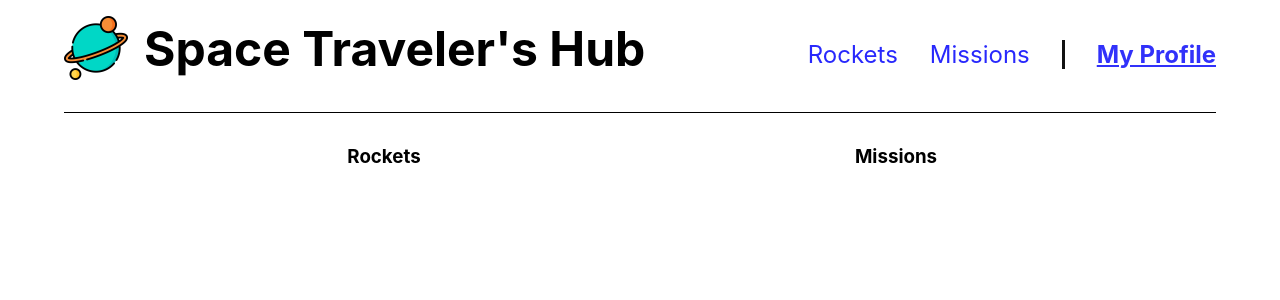
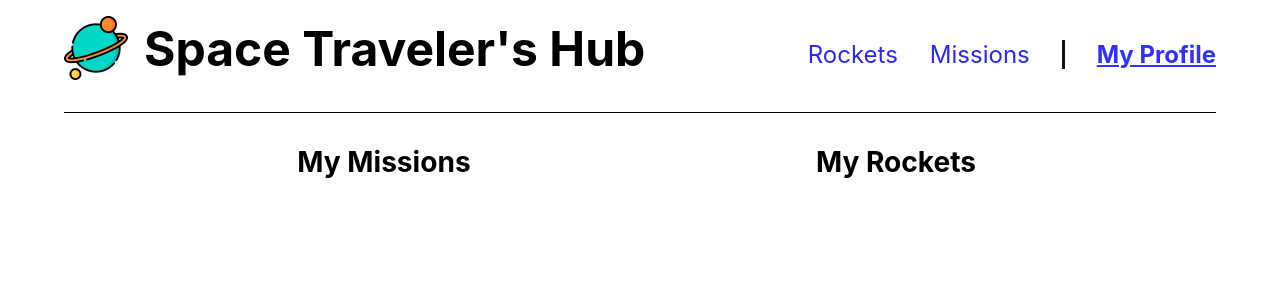
Before and after one commit to ClaudiaRojasSoto/Space_Travelers, a React (Create React App) app: page /my-profile in a window 1280 px wide. Shown: the top 300 px of the page. Built offline with nearby package versions, Linux system fonts and the light colour scheme.

Commit message:
Update MyProfile file

```diff
--- a/src/components/MyProfile.js
+++ b/src/components/MyProfile.js
@@ -4,10 +4,10 @@ import '../styles/myProfile.css';
 const MyProfile = () => (
   <section className="myProfile">
     <div>
-      <h3>Rockets</h3>
+      <h3>My Missions</h3>
     </div>
     <div>
-      <h3>Missions</h3>
+      <h3>My Rockets</h3>
     </div>
   </section>
 );
--- a/src/styles/App.css
+++ b/src/styles/App.css
@@ -4,7 +4,6 @@
   justify-content: space-between;
   padding-bottom: 2rem;
   border-bottom: 1px solid;
-
 }
 
 .header h1 {
@@ -46,6 +45,6 @@ a {
 
 .active {
   text-decoration: underline;
-  color:rgb(49, 49, 250);
+  color: rgb(49, 49, 250);
   font-weight: bolder;
 }
--- a/src/styles/myProfile.css
+++ b/src/styles/myProfile.css
@@ -4,4 +4,5 @@
   width: 80%;
   margin: 0 auto;
   text-align: center;
+  font-size: 1.5rem;
 }
```
